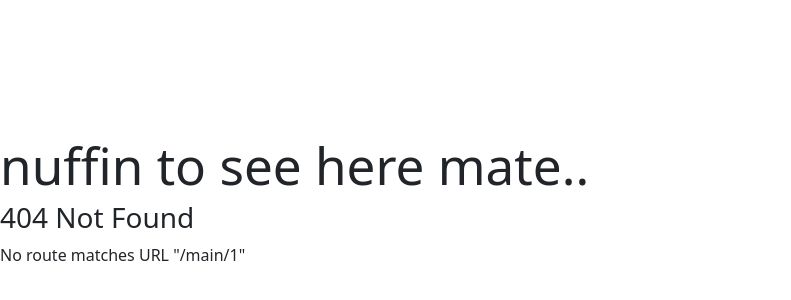
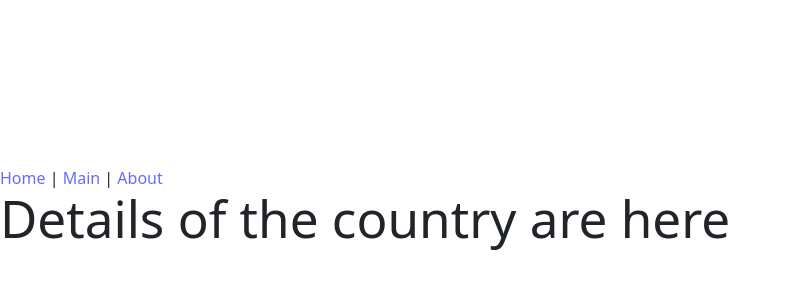
Before and after one commit to kuhn-moni/Project-3.0-React-Typescript-factbook, a React (Vite) app in the folder react_TS_factbook/: page /main/1 in a window 1280 px wide. Before the commit this address had no page. Shown: the part 190-490 px from the top of the page, without its empty margins (0-791 px from the left). Built offline with nearby package versions, Linux system fonts and the light colour scheme.

Commit message:
details view page added

```diff
--- a/react_TS_factbook/src/App.tsx
+++ b/react_TS_factbook/src/App.tsx
@@ -13,6 +13,7 @@ import Home from "./views/Home";
 import Main from "./views/Main";
 import NoMatch from "./views/NoMatch";
 import { AuthContextProvider } from "./contexts/AuthContext";
+import Details from "./views/Details";
 
 function App() {
   const router = createBrowserRouter(
@@ -21,8 +22,7 @@ function App() {
         <Route index element={<Home />} />
         <Route path="/about" element={<About />} />
         <Route path="/main" element={<Main />} />
-        {/* <Route path="*" element={<NoMatch />} /> */} //*can use this instead
-        //*of errorElement nested in Root above on l19
+        <Route path="main/:name" element={<Details />} />
       </Route>
     )
   );
--- /dev/null
+++ b/react_TS_factbook/src/views/Details.tsx
@@ -0,0 +1,11 @@
+import React from "react";
+
+const Details = () => {
+  return (
+    <div>
+      <h1>Details of the country are here</h1>
+    </div>
+  );
+};
+
+export default Details;
--- a/react_TS_factbook/src/views/Home.tsx
+++ b/react_TS_factbook/src/views/Home.tsx
@@ -2,8 +2,8 @@ import React, { useContext } from "react";
 import { AuthContext } from "../contexts/AuthContext";
 
 function Home() {
-  const contextValue = useContext(AuthContext);
-  console.log("context :>> ", contextValue);
+  const { user } = useContext(AuthContext);
+  console.log("user : ", user);
   return (
     <div>
       <h1>HOME</h1>
```
Also changed, not shown: react_TS_factbook/src/views/Main.tsx (+9 -3 lines).
